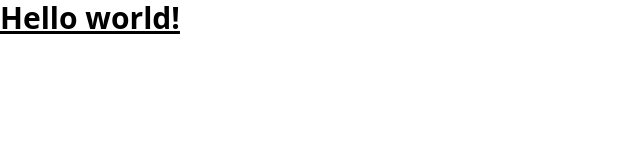
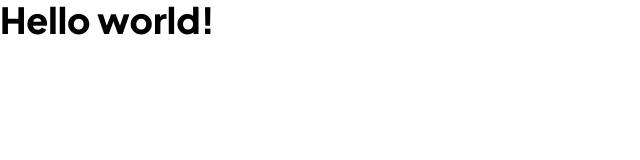
Before and after one commit to phfdonda/Helpjuice-FrontendTest, a website: page src/index.html in a window 1280 px wide. Shown: the whole page, without its empty margins (0-640 px from the left). Drawn offline with Linux system fonts and the light colour scheme.

Commit message:
Adjust font

```diff
--- a/src/index.html
+++ b/src/index.html
@@ -14,6 +14,6 @@
  </head>
 
  <body>
-  <h1 class="text-3xl font-bold underline">Hello world!</h1>
+  <h1 class="text-4xl font-title font-extrabold">Hello world!</h1>
  </body>
 </html>
--- a/tailwind.config.js
+++ b/tailwind.config.js
@@ -2,7 +2,10 @@
 module.exports = {
  content: ["./src/**/*.{html,js}"],
  theme: {
-  extend: {},
+  fontFamily: {
+   title: ["Plus Jakarta Sans", "sans-serif"],
+   sans: ["Open Sans", "sans-serif"],
+  },
  },
  plugins: [],
 }
```
Also changed, not shown: src/output.css.
